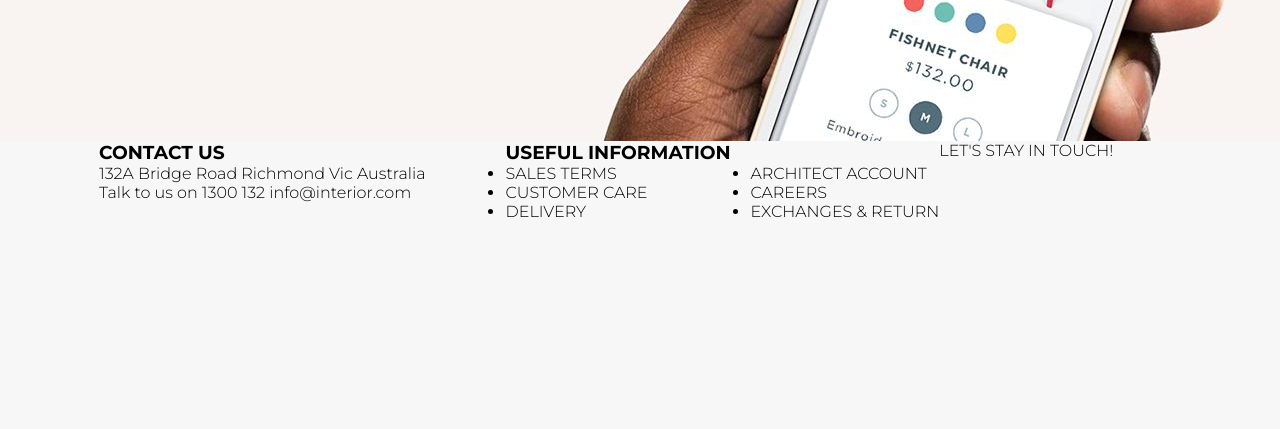
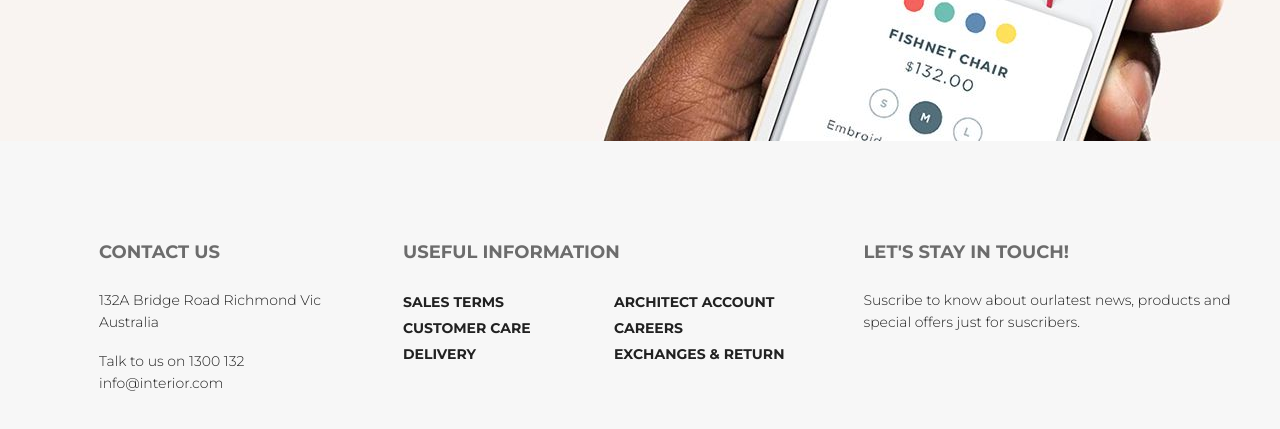
Before and after one commit to Sanek11/HTML-CSS, a plain HTML site: page HTML&CSS/maket/index.html in a window 1280 px wide. Shown: the part 5193-5622 px from the top of the page. Drawn offline with Linux system fonts and the light colour scheme.

Commit message:
modify footer

```diff
--- a/HTML&CSS/maket/index.html
+++ b/HTML&CSS/maket/index.html
@@ -206,15 +206,18 @@
 
             <div class="contact_us">
             <h3 class="footer_title">CONTACT US</h3>
+                <div class="contact_txt">
                 <div class="contact_us_up">132A Bridge Road Richmond Vic Australia</div>
                 <div class="contact_us_down">Talk to us on 1300 132 info@interior.com</div>
+                </div>
             </div>
 
                 <div class="useful_inf">
                 <h3 class="footer_title">USEFUL INFORMATION</h3>
                     <div class="wrap_useful">
+
                     <div class="useful_left">
-                        <ul>
+                        <ul class="useful_left_ul">
                             <li>SALES TERMS</li>
                             <li>CUSTOMER CARE</li>
                             <li>DELIVERY</li>
@@ -222,7 +225,7 @@
                     </div>
 
                     <div class="useful_right">
-                        <ul>
+                        <ul class="useful_right_ul">
                             <li>ARCHITECT ACCOUNT</li>
                             <li>CAREERS</li>
                             <li>EXCHANGES & RETURN</li>
@@ -231,7 +234,11 @@
                     </div>
 
                 </div>
-                <div class="lets_stay">LET'S STAY IN TOUCH!</div>
+                <div class="lets_stay">
+                    <h3 class="footer_title">LET'S STAY IN TOUCH!</h3>
+                    <div class="lets_stay_txt">Suscribe to know about ourlatest news, products
+                        and special offers just for suscribers.</div>
+                </div>
             </div>
 
         </footer>
--- a/HTML&CSS/maket/styles.css
+++ b/HTML&CSS/maket/styles.css
@@ -562,6 +562,16 @@ i.next-arrow2 {
     background-color:  #f7f7f7;
     width: 1366px;
     height: 384px;
+    padding-top: 99px;
+}
+.footer_title{
+    font-family: Montserrat;
+    color:  #6c6c6c;
+    font-size: 18px;/* Приближение из-за подстановки шрифтов */
+    font-weight: 700;
+    line-height: 24px;/* Приближение из-за подстановки шрифтов */
+    text-align: left;
+    margin-bottom: 25px;
 }
 .wrap_footer{
     display: inline-flex;
@@ -569,14 +579,50 @@ i.next-arrow2 {
 }
 .contact_us{
     margin-left: 99px;
-    margin-right: 80px;
+    margin-right: 81px;
 }
-
+.contact_us_up{
+    margin-bottom: 17px;
+}
+.contact_txt,
+.lets_stay_txt{
+    font-family: Montserrat;
+    color:  #212121;
+    font-size: 14px;
+    font-weight: 300;
+    line-height: 22px;
+    text-align: left;
+    height: 102px;
+    width: 223px;
+}
 .wrap_useful{
     display: flex;
 }
+.wrap_useful ul{
+    list-style: none;
+}
+.useful_left_ul{
+    width: 132px;
+    height: 62px;
+}
 .useful_left{
-    margin-right: 103px;
+    margin-right: 79px;
+}
+.useful_left_ul,
+.useful_right_ul{
+    font-family: Montserrat;
+    color:  #212121;
+    font-size: 14px;/* Приближение из-за подстановки шрифтов */
+    font-weight: 700;
+    line-height: 26px;/* Приближение из-за подстановки шрифтов */
+    text-align: left;
+}
+.lets_stay{
+    margin-left: 79px;
+}
+.lets_stay_txt{
+    width: 368px;
+    height: 40px;
 }
 .asd {
     height: 200px;
```
